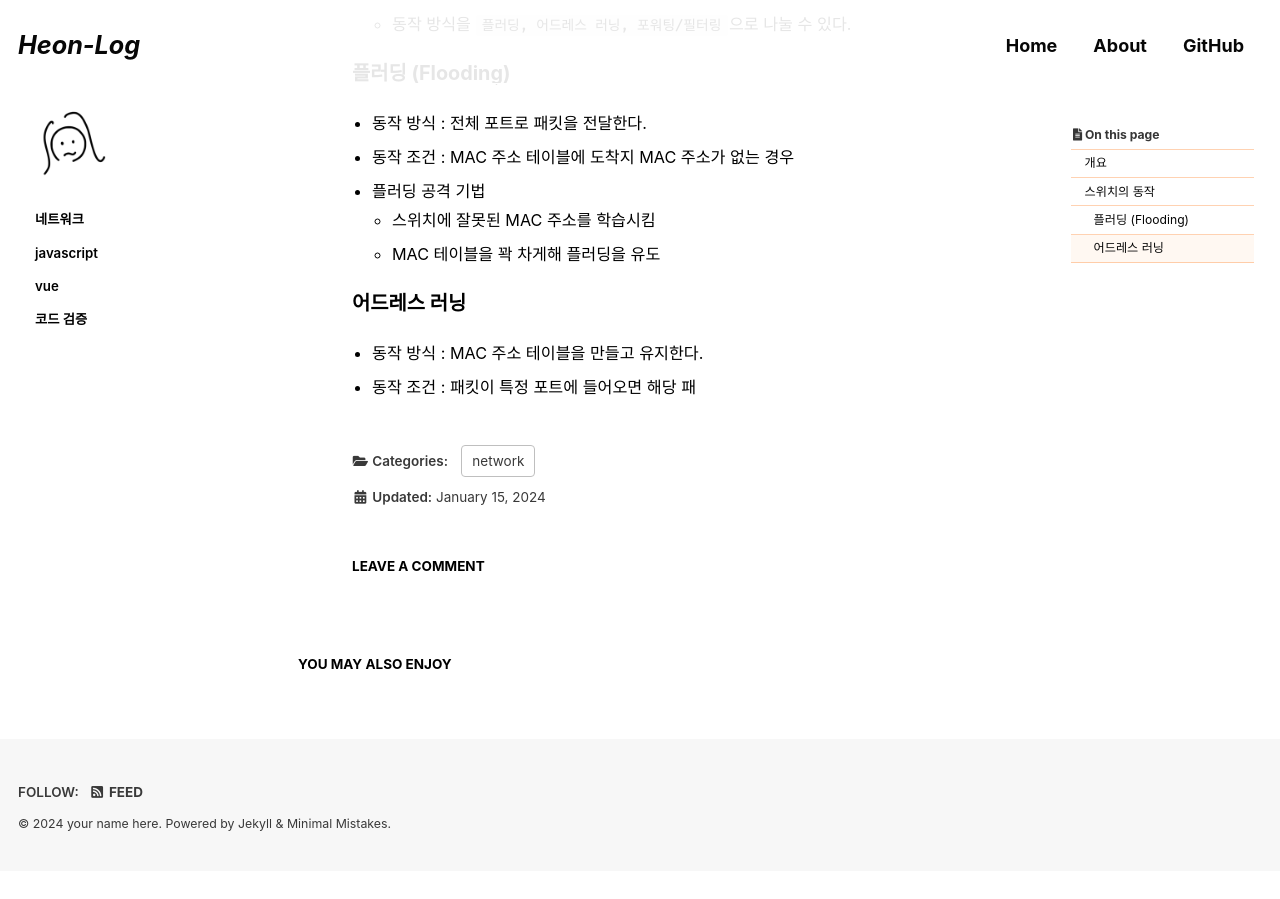
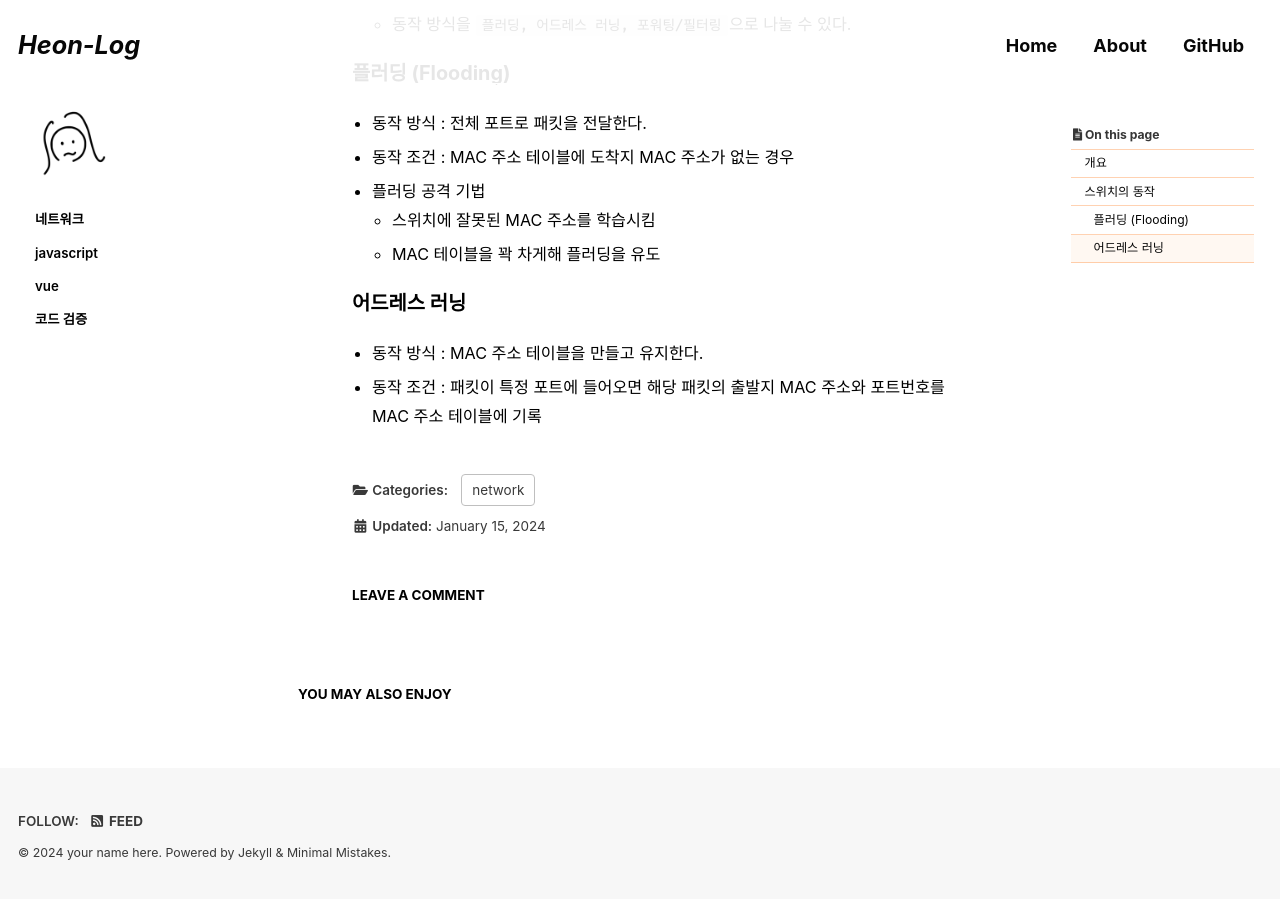
Before and after one commit to choiiis/minimal-mistakes-choiiis-customized, a Jekyll site: the page built from _posts/2024-01-15-network-switch.md, in a window 1280 px wide and 900 px high, scrolled down 1232 px. Built offline with Jekyll 4.4.1, drawn with Linux system fonts in a browser that asks for light colours; cached includes are drawn as plain includes; some web fonts are replaced; comment, search, counter and statistics services are not loaded; before the commit the page ends 2103 px from its top, so only the background shows below that.

Commit message:
_posts/2024-01-15-network-switch.md updated from https://stackedit.io/

```diff
--- a/_posts/2024-01-15-network-switch.md
+++ b/_posts/2024-01-15-network-switch.md
@@ -65,10 +65,10 @@ published: true
 
 ### 어드레스 러닝
 * 동작 방식 : MAC 주소 테이블을 만들고 유지한다.
-* 동작 조건 : 패킷이 특정 포트에 들어오면 해당 패
+* 동작 조건 : 패킷이 특정 포트에 들어오면 해당 패킷의 출발지 MAC 주소와 포트번호를 MAC 주소 테이블에 기록
 
 
 
 <!--stackedit_data:
-eyJoaXN0b3J5IjpbNTIzMzgwODA5LC05ODg1OTcxODldfQ==
+eyJoaXN0b3J5IjpbNjA2MTY5NzQ5LC05ODg1OTcxODldfQ==
 -->
```
